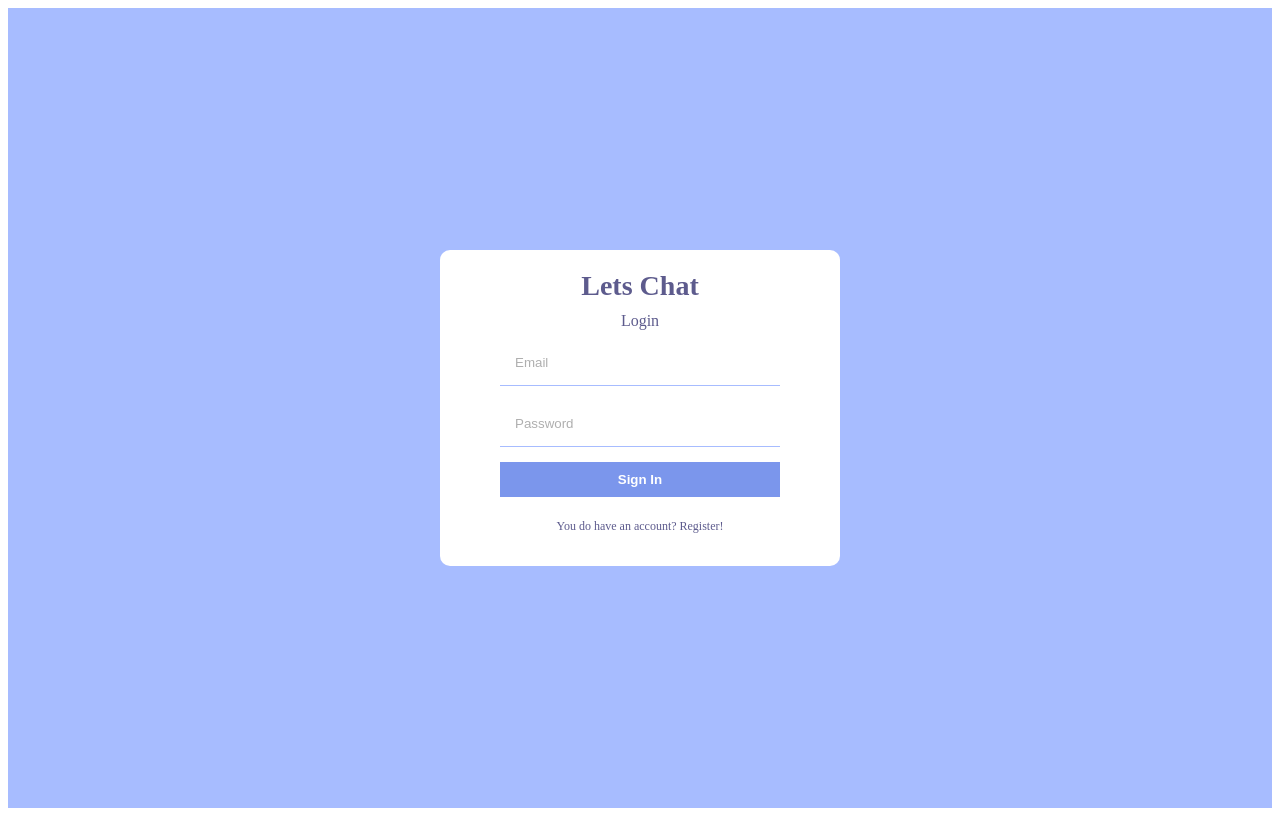
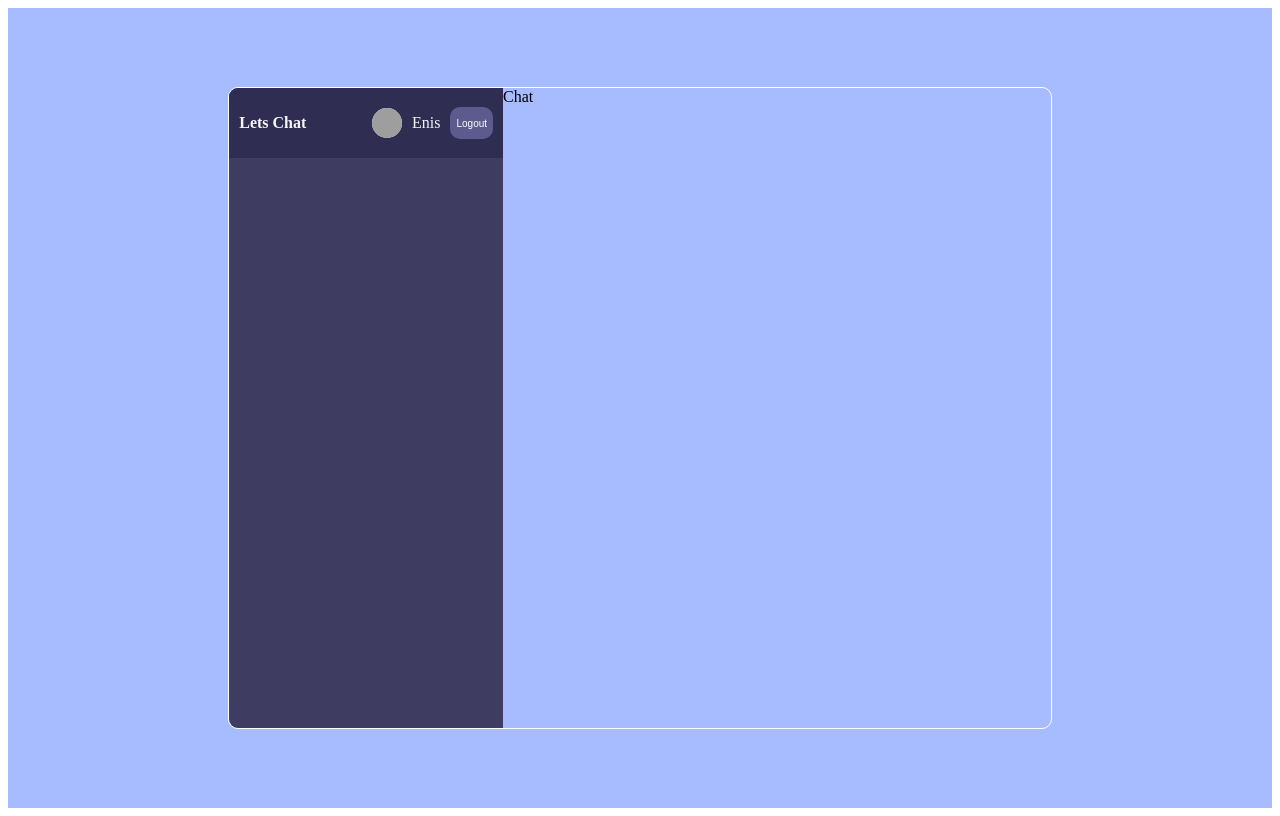
Before and after one commit to aneesh072/chatup-React, a React (Create React App) app: page / in a window 1280 px wide. Built offline with nearby package versions, Linux system fonts and the light colour scheme; grey boxes are pictures that could not be loaded.

Commit message:
added components files for the projects

```diff
--- a/src/App.js
+++ b/src/App.js
@@ -1,10 +1,11 @@
 import React from 'react';
+import Home from './pages/Home';
 import Login from './pages/Login';
 import Register from './pages/Register';
 import './style.scss';
 
 const App = () => {
-  return <Login />;
+  return <Home />;
 };
 
 export default App;
--- /dev/null
+++ b/src/components/Chat.jsx
@@ -0,0 +1,7 @@
+import React from 'react';
+
+const Chat = () => {
+  return <div className="chat">Chat</div>;
+};
+
+export default Chat;
--- /dev/null
+++ b/src/components/Sidebar.jsx
@@ -0,0 +1,12 @@
+import React from 'react';
+import Navbar from './Navbar';
+
+const Sidebar = () => {
+  return (
+    <div className="sidebar">
+      <Navbar />
+    </div>
+  );
+};
+
+export default Sidebar;
--- a/src/pages/Home.jsx
+++ b/src/pages/Home.jsx
@@ -0,0 +1,16 @@
+import React from 'react';
+import Sidebar from '../components/Sidebar';
+import Chat from '../components/Chat';
+
+const Home = () => {
+  return (
+    <div className="home">
+      <div className="container">
+        <Sidebar />
+        <Chat />
+      </div>
+    </div>
+  );
+};
+
+export default Home;
--- a/src/style.scss
+++ b/src/style.scss
@@ -57,7 +57,7 @@
         font-size: 12px;
         cursor: pointer;
 
-        img{
+        img {
           width: 32px;
         }
       }
@@ -69,3 +69,67 @@
     }
   }
 }
+
+.home {
+  background-color: #a7bcff;
+  height: 100vh;
+  display: flex;
+  align-items: center;
+  justify-content: center;
+
+  .container {
+    border: 1px solid white;
+    border-radius: 10px;
+    width: 65%;
+    height: 80%;
+    display: flex;
+    overflow: hidden;
+
+    .sidebar {
+      flex: 1;
+      background-color: #3e3c61;
+
+      .navbar {
+        display: flex;
+        align-items: center;
+        background-color: #2f2d52;
+        height: 50px;
+        padding: 10px;
+        justify-content: space-between;
+        color: whitesmoke;
+
+        .logo {
+          font-weight: bold;
+        }
+
+        .user {
+          display: flex;
+          gap: 10px;
+          align-items: center;
+
+          img {
+            background-color: aliceblue;
+            height: 30px;
+            width: 30px;
+            border-radius: 50%;
+            object-fit: cover;
+          }
+        }
+
+        button {
+          background-color: #5d5b8d;
+          color: white;
+          font-size: 10px;
+          height: 2rem;
+          border: none;
+          border-radius: 10px;
+          cursor: pointer;
+        }
+      }
+    }
+
+    .chat {
+      flex: 2;
+    }
+  }
+}
```
Also changed, not shown: src/components/Chats.jsx (added, +7 -0 lines), src/components/Input.jsx (added, +7 -0 lines), src/components/Message.jsx (added, +7 -0 lines), src/components/Search.jsx (added, +7 -0 lines).
